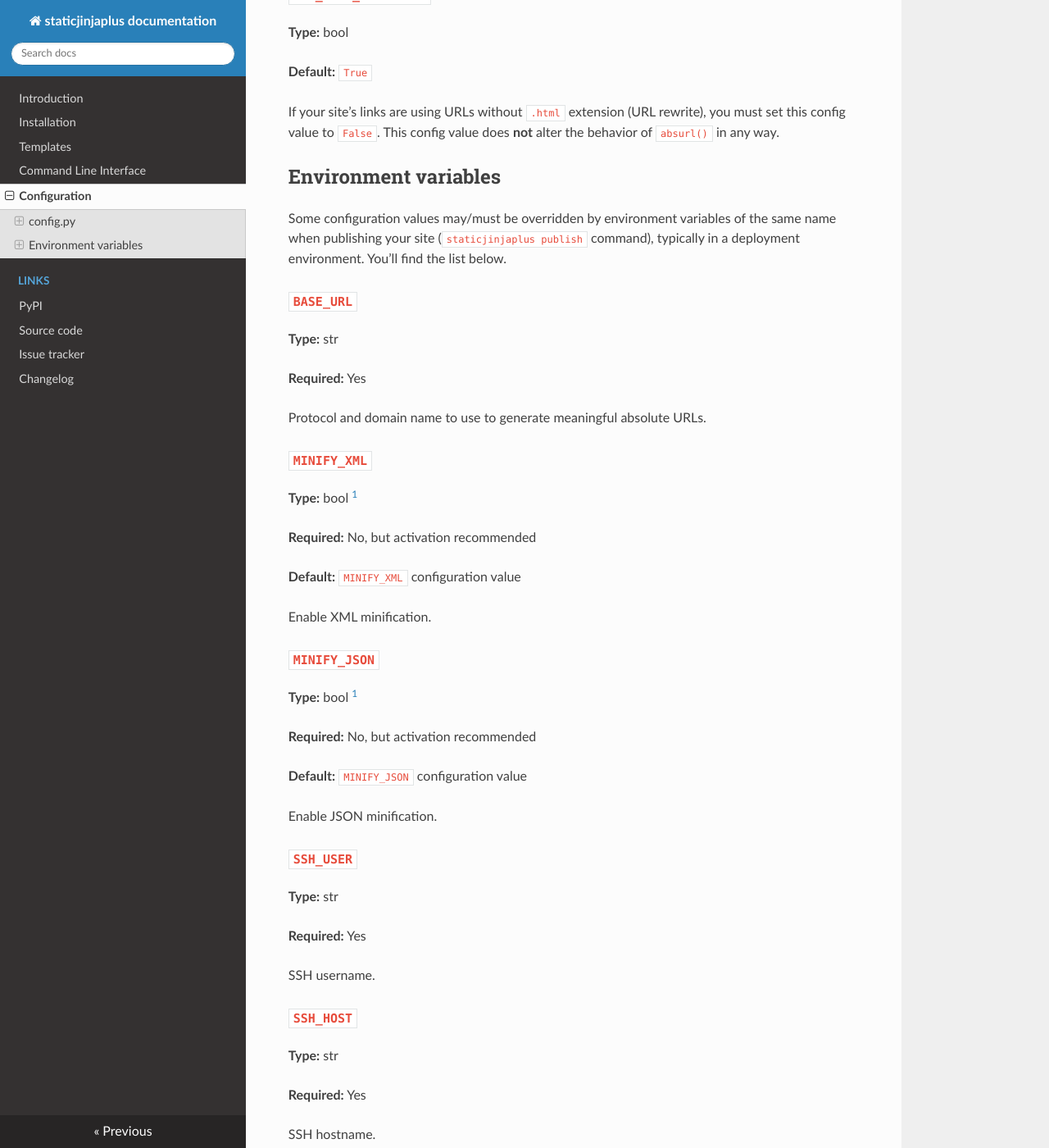
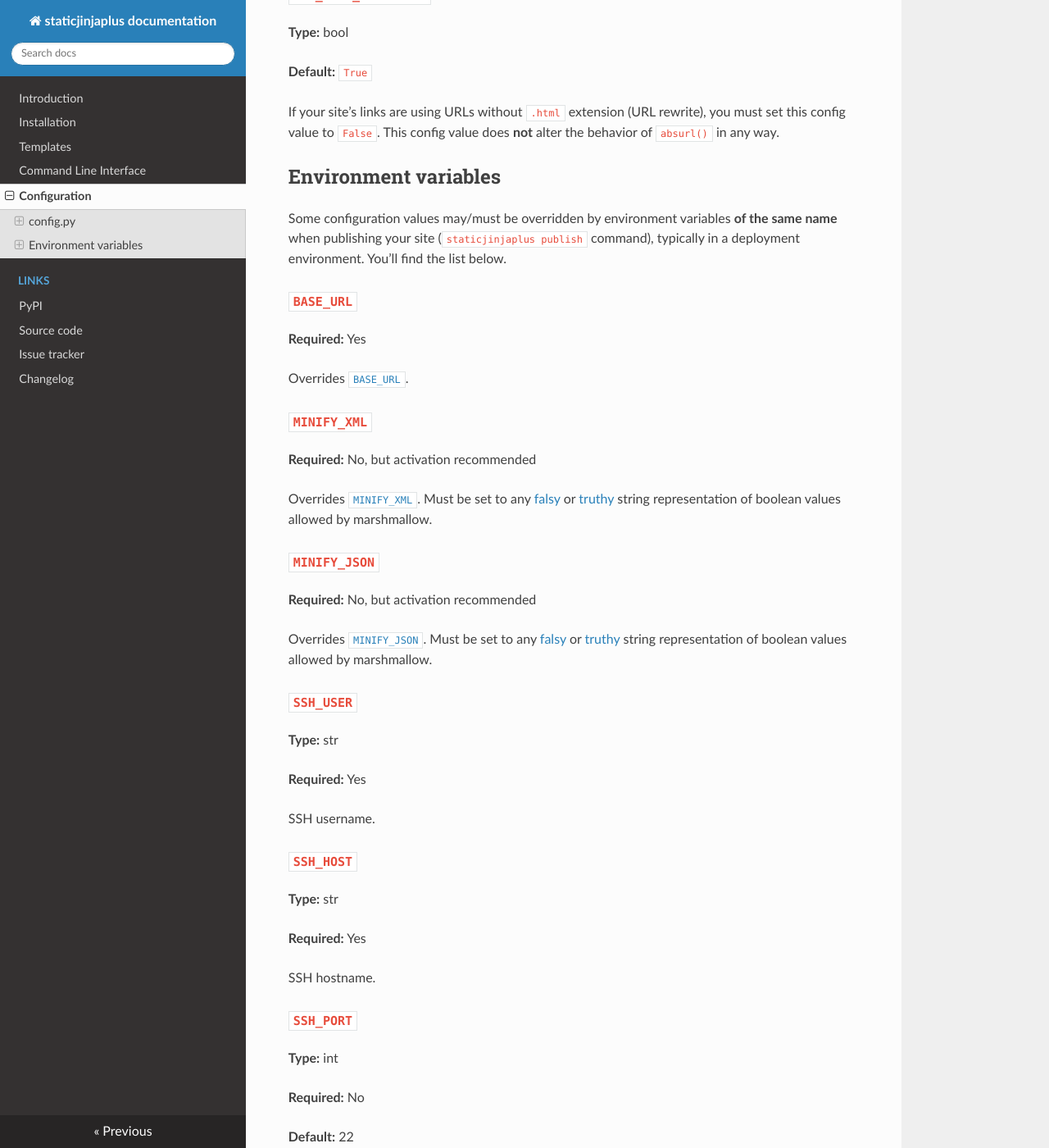
Before and after one commit to EpocDotFr/staticjinjaplus, an MkDocs documentation site: the page built from docs/configuration.md, in a window 1280 px wide and 1400 px high, scrolled down 3514 px. Shown: the whole window at 82% size. Built offline with MkDocs 1.6.1, drawn with Linux system fonts in a browser that asks for light colours; some of the changed text lies outside the part shown.

Commit message:
Clarification

```diff
--- a/docs/configuration.md
+++ b/docs/configuration.md
@@ -148,36 +148,30 @@
 
 ## Environment variables
 
-Some configuration values may/must be overridden by environment variables of the same name when publishing your site
+Some configuration values may/must be overridden by environment variables **of the same name** when publishing your site
 (`staticjinjaplus publish` command), typically in a deployment environment. You'll find the list below.
 
 ### `BASE_URL`
 
-**Type:** str
-
 **Required:** Yes
 
-Protocol and domain name to use to generate meaningful absolute URLs.
+Overrides [`BASE_URL`](#base_url).
 
 ### `MINIFY_XML`
 
-**Type:** bool [^1]
+**Required:** No, but activation recommended
+
+Overrides [`MINIFY_XML`](#minify_xml). Must be set to any [falsy](https://marshmallow.readthedocs.io/en/stable/marshmallow.fields.html#marshmallow.fields.Boolean.falsy)
+or [truthy](https://marshmallow.readthedocs.io/en/stable/marshmallow.fields.html#marshmallow.fields.Boolean.truthy) string
+representation of boolean values allowed by marshmallow.
+
+### `MINIFY_JSON`
 
 **Required:** No, but activation recommended
 
-**Default:** `MINIFY_XML` configuration value
-
-Enable XML minification.
-
-### `MINIFY_JSON`
-
-**Type:** bool [^1]
-
-**Required:** No, but activation recommended
-
-**Default:** `MINIFY_JSON` configuration value
-
-Enable JSON minification.
+Overrides [`MINIFY_JSON`](#minify_json). Must be set to any [falsy](https://marshmallow.readthedocs.io/en/stable/marshmallow.fields.html#marshmallow.fields.Boolean.falsy)
+or [truthy](https://marshmallow.readthedocs.io/en/stable/marshmallow.fields.html#marshmallow.fields.Boolean.truthy) string
+representation of boolean values allowed by marshmallow.
 
 ### `SSH_USER`
 
@@ -212,7 +206,3 @@
 **Required:** Yes
 
 Absolute path to the deployment directory on the SSH host.
-
-[^1]: Any [falsy](https://marshmallow.readthedocs.io/en/stable/marshmallow.fields.html#marshmallow.fields.Boolean.falsy) or
-[truthy](https://marshmallow.readthedocs.io/en/stable/marshmallow.fields.html#marshmallow.fields.Boolean.truthy) string
-representation of boolean values allowed by marshmallow.
--- a/docs/pygmentize.py
+++ b/docs/extra/pygmentize.py
@@ -6,7 +6,7 @@
         '-S default '
         '-f html '
         '-a .codehilite '
-        '> docs/pygments.css',
+        '> docs/extra/pygments.css',
         shell=True
     ))
 
--- a/mkdocs.yml
+++ b/mkdocs.yml
@@ -25,5 +25,5 @@
   highlightjs: false
 dev_addr: localhost:8080
 extra_css:
-  - pygments.css
+  - extra/pygments.css
 copyright: © 2024 <a href="https://epoc.fr/">Maxime "Epoc" Gross</a>
```
Also changed, not shown: docs/extra/pygments.css (renamed from docs/pygments.css).
